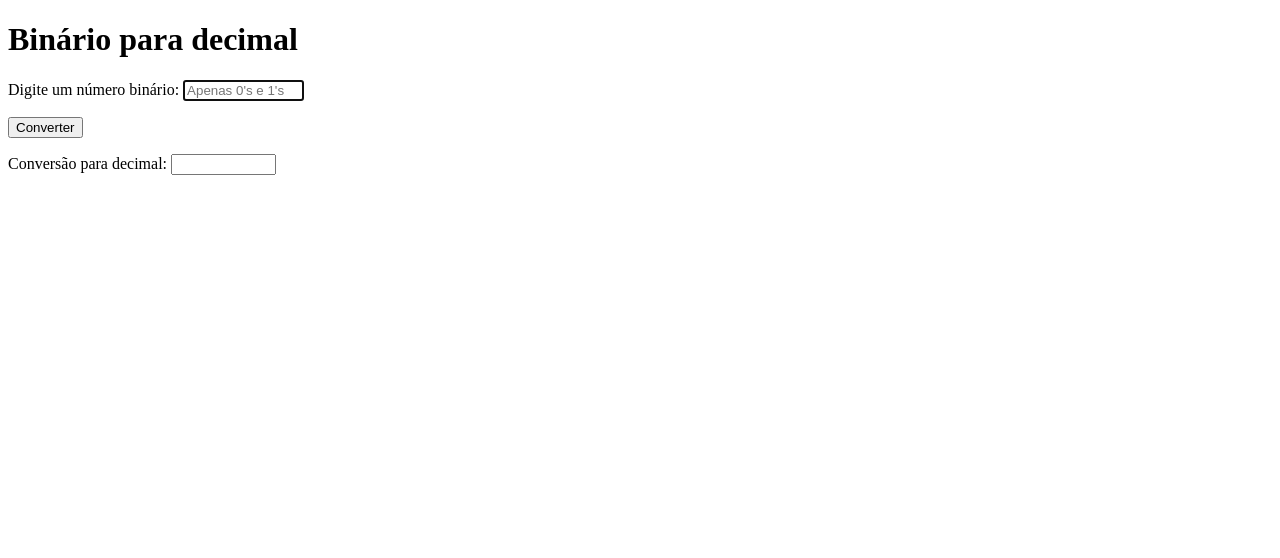
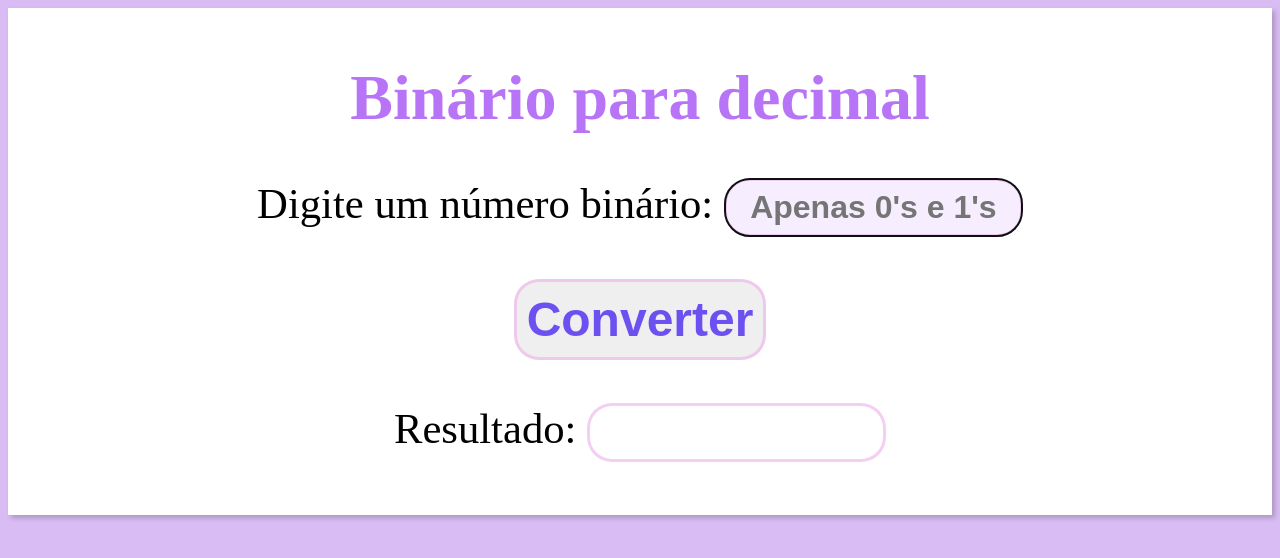
Before and after one commit to felipemm-santos/Bin2Dec, a plain HTML site: page index.html in a window 1280 px wide. Drawn offline with Linux system fonts and the light colour scheme.

Commit message:
Add style

```diff
--- a/css/estilo.css
+++ b/css/estilo.css
@@ -0,0 +1,50 @@
+@charset "UTF-8";
+
+body{
+    background-color: rgb(216, 188, 243);
+    text-align: center;
+    font-size: 32pt;
+}
+
+main {
+    background-color: white;
+    width: auto;
+    margin: auto;
+    padding: 10px;
+    box-shadow: 3px 3px 5px rgba(0, 0, 0, 0.205);
+}
+
+h1 {
+    font-size: 48pt;
+    color: rgba(144, 39, 243, 0.644);
+}
+
+
+input[type="text"] {
+    padding: 8px;
+    border-radius: 25px;
+    border: 3px solid rgba(238, 184, 238, 0.671);
+    font-weight: 700;
+    color: rgba(128, 49, 255, 0.733);
+    font-size: 24pt;
+    text-align: center;
+}
+
+input[type="button"]{
+    padding: 10px;
+    border-radius: 25px;
+    border: 3px solid rgba(238, 184, 238, 0.671);
+    font-weight: bolder;
+    color: rgba(51, 9, 241, 0.692);
+    font-size: 36pt;
+    text-align: center;
+}
+
+input#idBin:hover , input#idBin:focus{
+    background-color: rgba(167, 88, 240, 0.103);
+}
+
+input[type="button"]:hover {
+    color: white;
+    background-color: rgba(167, 88, 240, 0.678);
+}
--- a/index.html
+++ b/index.html
@@ -7,7 +7,10 @@
     <link rel="stylesheet" href="css/estilo.css" />
   </head>
   <body>
+    <main>
+      <header>
         <h1>Binário para decimal</h1>
+      </header>
       <div>
         <p>
           <label for="idBin">Digite um número binário: </label>
@@ -25,10 +28,11 @@
       </div>
       <div id="res">
         <p>
-        <label for="idDec">Conversão para decimal: </label>
-        <input type="text" name="nameDec" id="idDec" size="10" readonly />
+          <label for="idDec">Resultado: </label>
+          <input type="text" name="nameDec" id="idDec" size="12" readonly />
         </p>
       </div>
+    </main>
     <script src="javascript/script.js"></script>
   </body>
 </html>
--- a/javascript/script.js
+++ b/javascript/script.js
@@ -2,16 +2,29 @@ let txtBin = document.getElementById('idBin');
 
 txtBin.focus();
 
+txtBin.onkeydown = function (event) {
+  const e = event || window.event;
+  if (e.which == 13) {
+    converter();
+  }
+};
+
 function converter() {
   let bin = txtBin.value;
+  const txtDec = document.getElementById('idDec');
+
   if (bin) {
     if (RegExp('^[01]+$').test(bin)) {
       let res = parseInt(bin, 2);
-      document.getElementById('idDec').value = res;
+      txtDec.value = res;
     } else {
       window.alert('O número digitado não é uum número binário');
+      txtDec.value = '';
+      txtBin.value = '';
     }
   } else {
     window.alert('Nenhum número digitado');
   }
+  txtBin.focus();
+  txtBin.select()
 }
```
Lines whose indentation alone changed are shown as unchanged.
